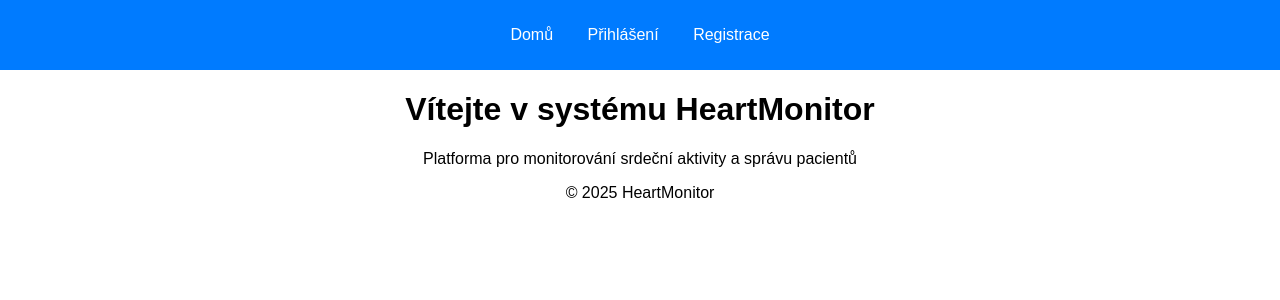
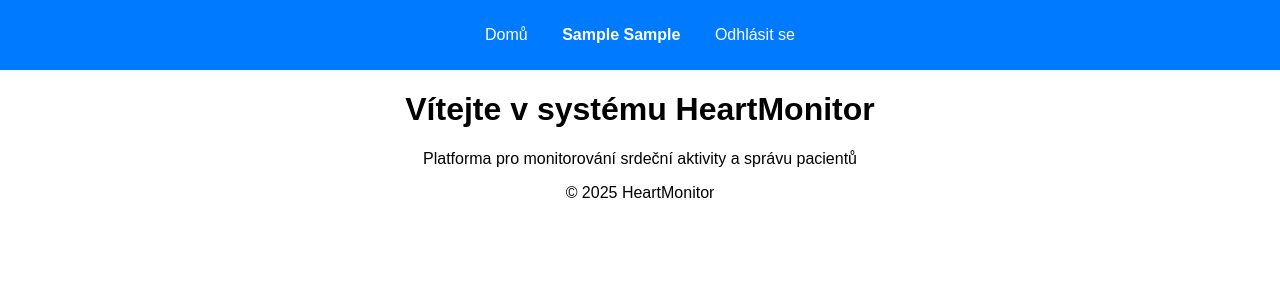
Before and after one commit to Vertyxx/heartrate-server, a Flask app: page / in a window 1280 px wide. Shown: the top 300 px of the page. Run offline with Flask 3, Linux system fonts and the light colour scheme; a user stored in the database is signed in; tables that the repository leaves empty hold one stand-in row (values such as "Sample post").

Commit message:
HTML uprava hlavicky

```diff
--- a/flask/app/views/templates/base.html
+++ b/flask/app/views/templates/base.html
@@ -12,8 +12,14 @@
         <nav>
             <ul>
                 <li><a href="{{ url_for('main.homepage') }}">Domů</a></li>
-                <li><a href="{{ url_for('auth.login', _external=True) }}">Přihlášení</a></li>
-                <li><a href="{{ url_for('auth.register') }}">Registrace</a></li>
+
+                {% if current_user.is_authenticated %}
+                    <li><span class="user-info"> <strong>{{ current_user.jmeno }} {{ current_user.prijmeni }}</strong></span></li>
+                    <li><a href="{{ url_for('auth.logout') }}" class="logout-btn">Odhlásit se</a></li>
+                {% else %}
+                    <li><a href="{{ url_for('auth.login', _external=True) }}">Přihlášení</a></li>
+                    <li><a href="{{ url_for('auth.register') }}">Registrace</a></li>
+                {% endif %}
             </ul>
         </nav>
     </header>
```
